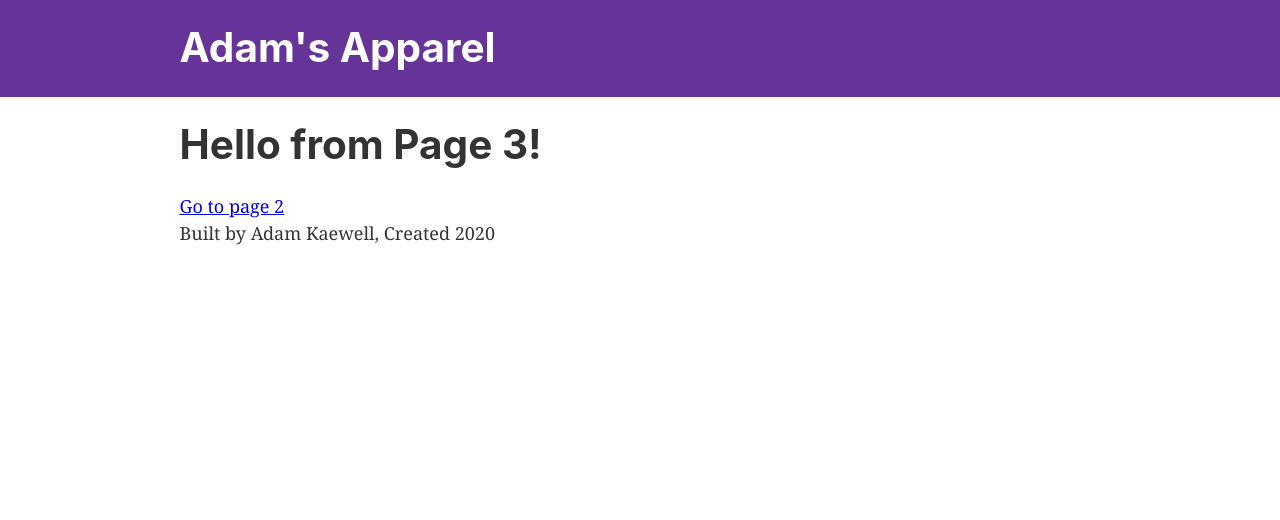
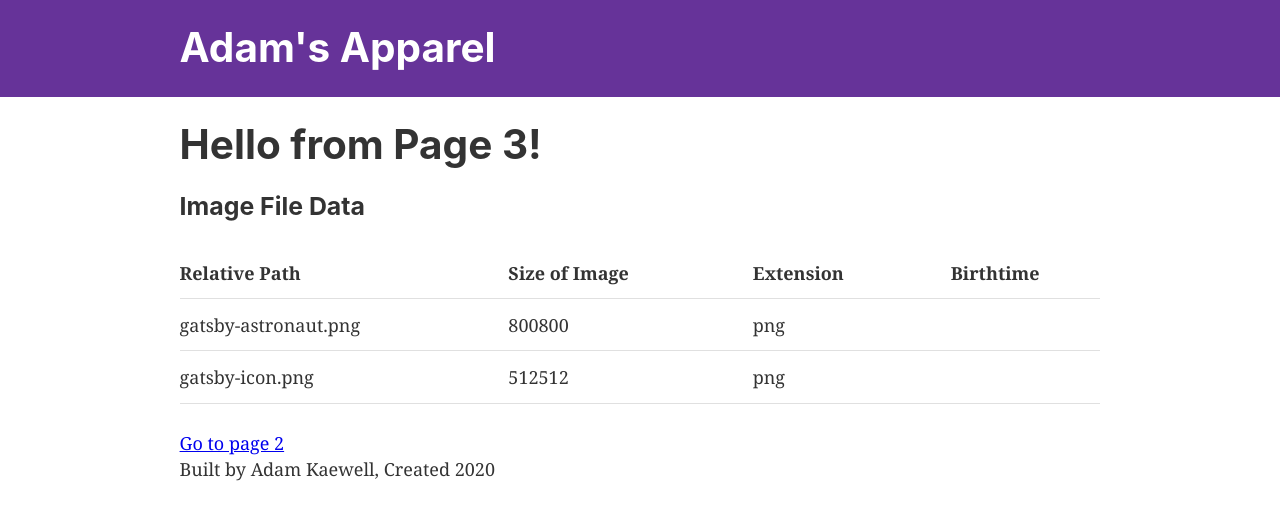
Before and after one commit to a2k11/adams-apparel, a Gatsby site: page /posts/page-3 in a window 1280 px wide. Built offline with nearby package versions, Linux system fonts and the light colour scheme; Gatsby itself is replaced by a stand-in of ours.

Commit message:
querying data from scratch in pages

```diff
--- a/src/pages/posts/page-3.js
+++ b/src/pages/posts/page-3.js
@@ -1,10 +1,50 @@
 import React from "react"
-import { Link } from "gatsby"
+import { graphql, Link } from "gatsby"
 import Layout from "../../components/layout"
 
-export default () => (
-  <Layout>
-    <h1>Hello from Page 3!</h1>
-    <Link to="/page-2">Go to page 2</Link>
-  </Layout>
-)
+const Page3 = ({ data }) => {
+  return (
+    <Layout>
+      <h1>Hello from Page 3!</h1>
+      <h3>Image File Data</h3>
+      <table>
+        <thead>
+          <tr>
+            <th>Relative Path</th>
+            <th>Size of Image</th>
+            <th>Extension</th>
+            <th>Birthtime</th>
+          </tr>
+        </thead>
+        <tbody>
+          {data.allFile.edges.map(({ node }, index) => (
+            <tr key={index}>
+              <td>{node.relativePath}</td>
+              <td>{node.size}</td>
+              <td>{node.extension}</td>
+              <td>{node.birthTime}</td>
+            </tr>
+          ))}
+        </tbody>
+      </table>
+      <Link to="/page-2">Go to page 2</Link>
+    </Layout>
+  )
+}
+
+export const getImageData = graphql`
+  query {
+    allFile {
+      edges {
+        node {
+          relativePath
+          size
+          extension
+          birthTime
+        }
+      }
+    }
+  }
+`
+
+export default Page3
```
